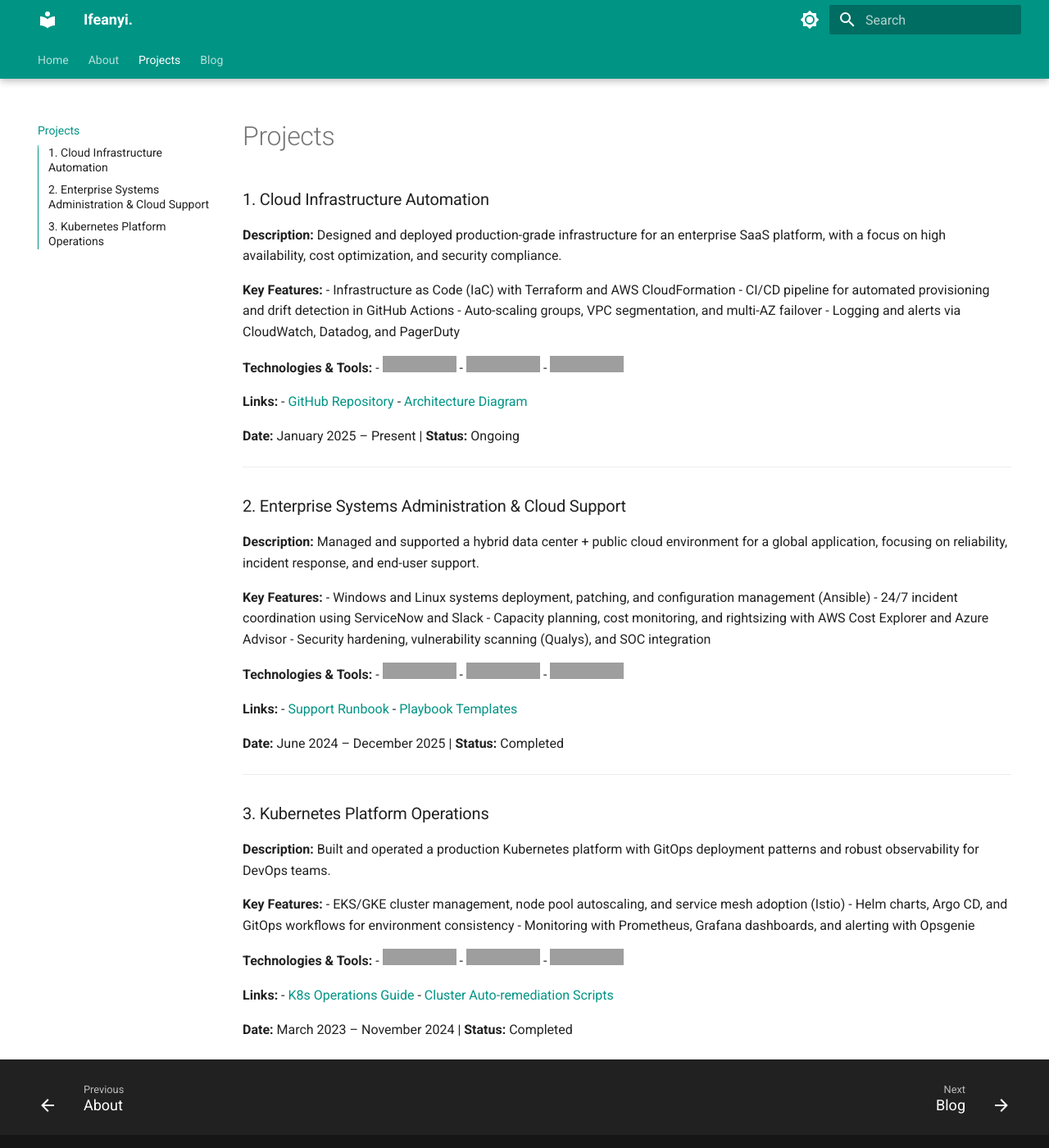
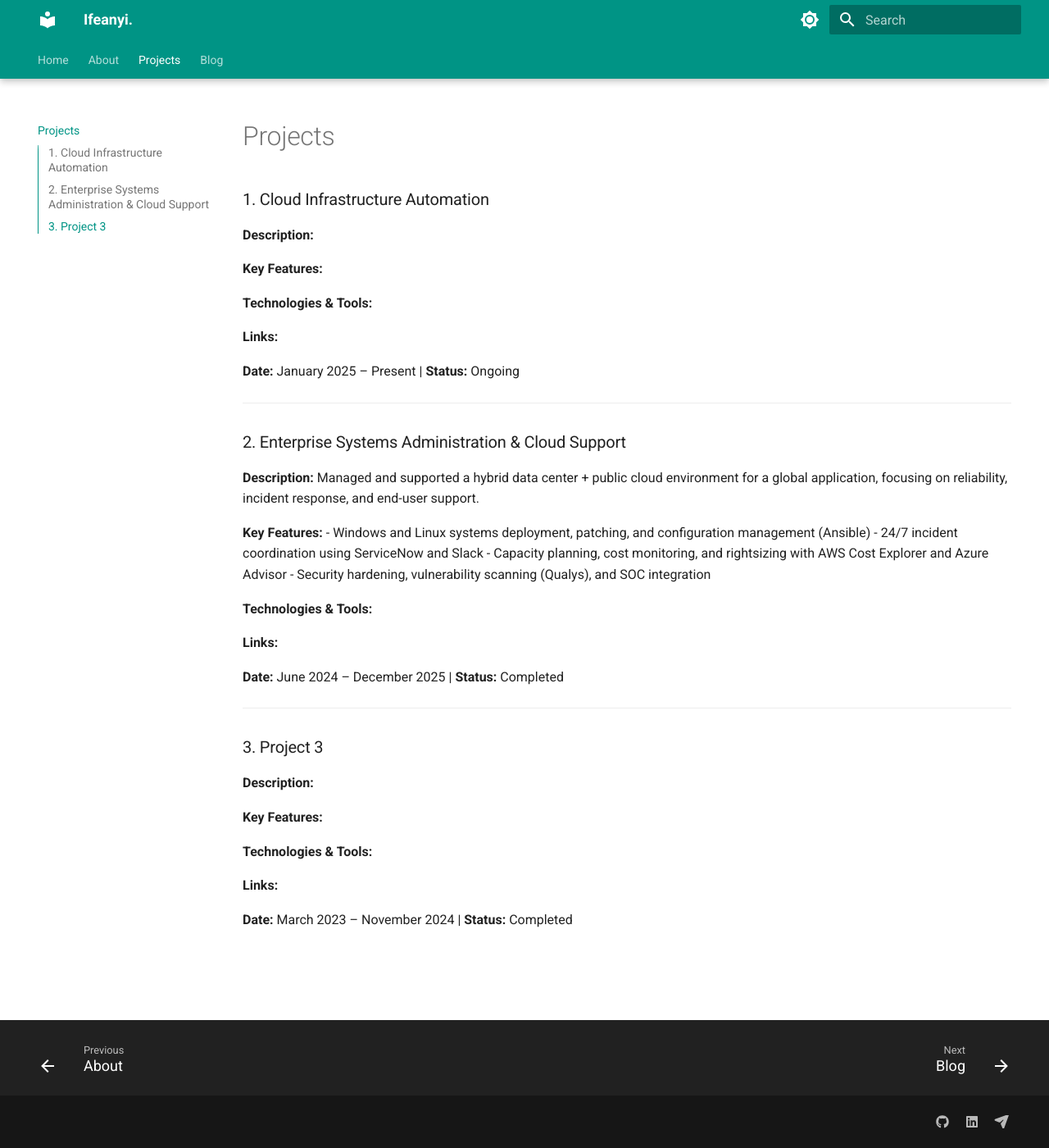
Before and after one commit to Ifeanyi-Asonye/Mysite, an MkDocs documentation site: the page built from docs/projects.md, in a window 1280 px wide and 1400 px high. Shown: the whole window at 82% size. Built offline with MkDocs 1.6.1 and Material for MkDocs 9.7.7, drawn with Linux system fonts in a browser that asks for light colours; grey boxes are pictures that could not be loaded.

```diff
--- a/docs/projects.md
+++ b/docs/projects.md
@@ -2,22 +2,16 @@
 # Projects
 
 ### 1. Cloud Infrastructure Automation
-**Description:** Designed and deployed production-grade infrastructure for an enterprise SaaS platform, with a focus on high availability, cost optimization, and security compliance.
+**Description:**
 
 **Key Features:**
-- Infrastructure as Code (IaC) with Terraform and AWS CloudFormation
-- CI/CD pipeline for automated provisioning and drift detection in GitHub Actions
-- Auto-scaling groups, VPC segmentation, and multi-AZ failover
-- Logging and alerts via CloudWatch, Datadog, and PagerDuty
+
 
 **Technologies & Tools:**
-- ![AWS](https://img.shields.io/badge/AWS-232F3E?logo=amazon-aws&logoColor=white)
-- ![Terraform](https://img.shields.io/badge/Terraform-623CE4?logo=terraform&logoColor=white)
-- ![Linux](https://img.shields.io/badge/Linux-FCC624?logo=linux&logoColor=black)
+
 
 **Links:**
-- [GitHub Repository](https://github.com/your-organization/cloud-infra)
-- [Architecture Diagram](https://example.com/ops-architecture)
+
 
 **Date:** January 2025 – Present | **Status:** Ongoing
 
@@ -33,33 +27,25 @@
 - Security hardening, vulnerability scanning (Qualys), and SOC integration
 
 **Technologies & Tools:**
-- ![Ansible](https://img.shields.io/badge/Ansible-EE0000?logo=ansible&logoColor=white)
-- ![ServiceNow](https://img.shields.io/badge/ServiceNow-0078D4?logo=servicenow&logoColor=white)
-- ![Azure](https://img.shields.io/badge/Azure-0089D6?logo=microsoft-azure&logoColor=white)
+
 
 **Links:**
-- [Support Runbook](https://example.com/runbook)
-- [Playbook Templates](https://github.com/your-organization/support-playbooks)
+
 
 **Date:** June 2024 – December 2025 | **Status:** Completed
 
 ---
 
-### 3. Kubernetes Platform Operations
-**Description:** Built and operated a production Kubernetes platform with GitOps deployment patterns and robust observability for DevOps teams.
+### 3. Project 3
+**Description:**
 
 **Key Features:**
-- EKS/GKE cluster management, node pool autoscaling, and service mesh adoption (Istio)
-- Helm charts, Argo CD, and GitOps workflows for environment consistency
-- Monitoring with Prometheus, Grafana dashboards, and alerting with Opsgenie
+
 
 **Technologies & Tools:**
-- ![Kubernetes](https://img.shields.io/badge/Kubernetes-326CE5?logo=kubernetes&logoColor=white)
-- ![Argo CD](https://img.shields.io/badge/Argo%20CD-4F4F4F?logo=argo-cd&logoColor=white)
-- ![Prometheus](https://img.shields.io/badge/Prometheus-E6522C?logo=prometheus&logoColor=white)
+
 
 **Links:**
-- [K8s Operations Guide](https://example.com/k8s-ops)
-- [Cluster Auto-remediation Scripts](https://github.com/your-organization/k8s-self-heal)
+
 
 **Date:** March 2023 – November 2024 | **Status:** Completed
```
Also changed, not shown: docs/index.md (+4 -5 lines).
